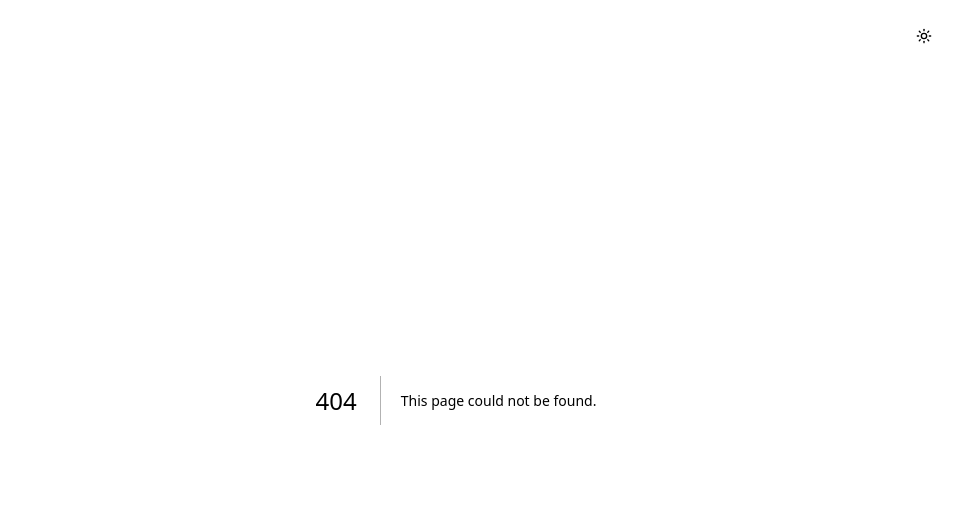
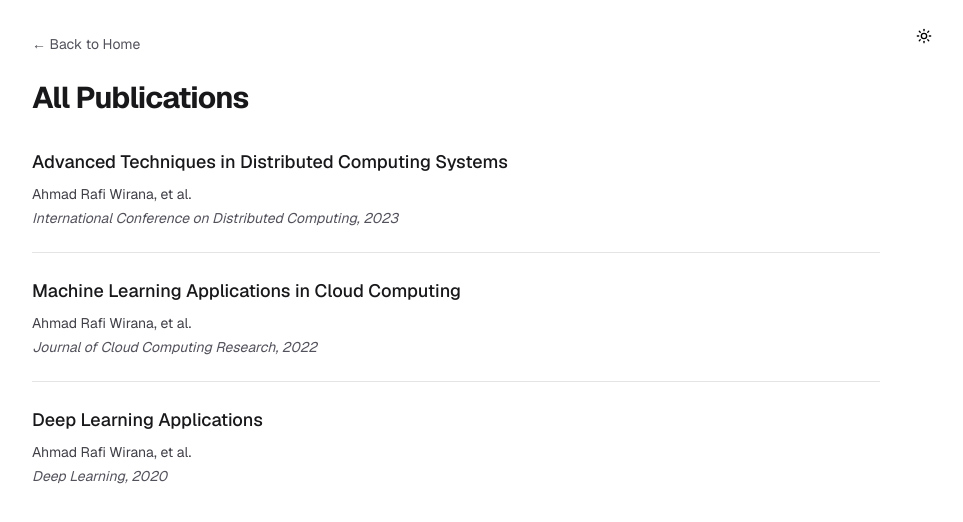
Before and after one commit to ahmadrafidev/cv, a Next.js app: page /publications in a window 1280 px wide. Before the commit this address had no page. Shown: the top 522 px of the page, without its empty margins (184-1147 px from the left). Built offline with nearby package versions, Linux system fonts and the light colour scheme.

Commit message:
add publications pages

```diff
--- a/app/page.tsx
+++ b/app/page.tsx
@@ -94,9 +94,21 @@ export default async function HomePage() {
 
         {/* Publications */}
         <section aria-labelledby="publications-heading">
-          <h2 id="publications-heading" className="text-lg md:text-xl font-semibold mb-4 text-zinc-900 dark:text-zinc-50">Selected Publications</h2>
+          <div className="flex justify-between items-center mb-4">
+            <h2 id="publications-heading" className="text-lg md:text-xl font-semibold text-zinc-900 dark:text-zinc-50">Selected Publications</h2>
+            <a
+              href="/publications"
+              className="text-sm text-zinc-600 dark:text-zinc-400 hover:text-zinc-900 dark:hover:text-zinc-50 flex items-center gap-1"
+            >
+              View all
+              <svg xmlns="http://www.w3.org/2000/svg" width="16" height="16" viewBox="0 0 24 24" fill="none" stroke="currentColor" strokeWidth="2" strokeLinecap="round" strokeLinejoin="round" className="lucide lucide-arrow-right">
+                <path d="M5 12h14"/>
+                <path d="m12 5 7 7-7 7"/>
+              </svg>
+            </a>
+          </div>
           <div className="space-y-4">
-            {publications.publications.map((pub: Publication, index: number) => (
+            {publications.publications.slice(0, 3).map((pub: Publication, index: number) => (
               <div key={index}>
                 <h3 className="font-medium text-base md:text-lg text-zinc-900 dark:text-zinc-50 mb-1">
                   {pub.link ? (
--- /dev/null
+++ b/app/publications/page.tsx
@@ -0,0 +1,43 @@
+import { getAllContent } from '@/lib/content';
+import { ContentData, Publication } from '@/types/content';
+import Link from 'next/link';
+
+export default async function PublicationsPage() {
+  const content = getAllContent() as ContentData;
+  const { publications } = content;
+
+  return (
+    <main className="max-w-4xl mx-auto px-6 py-8 min-h-screen bg-white dark:bg-black">
+      <div className="mb-6">
+        <Link
+          href="/"
+          className="text-zinc-600 dark:text-zinc-400 hover:text-zinc-900 dark:hover:text-zinc-50 text-sm"
+        >
+          ← Back to Home
+        </Link>
+      </div>
+
+      <h1 className="text-2xl md:text-3xl font-bold tracking-tight mb-8 text-zinc-900 dark:text-zinc-50">
+        All Publications
+      </h1>
+
+      <div className="space-y-6">
+        {publications.publications.map((pub: Publication, index: number) => (
+          <div key={index} className="border-b border-zinc-200 dark:border-zinc-800 pb-6 last:border-0">
+            <h2 className="font-medium text-base md:text-lg text-zinc-900 dark:text-zinc-50 mb-2">
+              {pub.link ? (
+                <a href={pub.link} className="hover:text-zinc-600 hover:underline dark:hover:text-zinc-300">
+                  {pub.title}
+                </a>
+              ) : (
+                pub.title
+              )}
+            </h2>
+            <p className="text-xs md:text-sm text-zinc-700 dark:text-zinc-300 mb-1">{pub.authors}</p>
+            <p className="text-xs md:text-sm italic text-zinc-600 dark:text-zinc-400">{pub.venue}</p>
+          </div>
+        ))}
+      </div>
+    </main>
+  );
+}
--- a/content/publications.md
+++ b/content/publications.md
@@ -4,11 +4,17 @@ publications:
     authors: "Ahmad Rafi Wirana, et al."
     venue: "International Conference on Distributed Computing, 2023"
     link: "https://example.com/paper1"
-    abstract: "This paper presents novel approaches to distributed computing..."
+    abstract: "This paper presents novel approaches to distributed computing"
 
   - title: "Machine Learning Applications in Cloud Computing"
     authors: "Ahmad Rafi Wirana, et al."
     venue: "Journal of Cloud Computing Research, 2022"
     link: "https://example.com/paper2"
-    abstract: "An investigation into the integration of machine learning..."
+    abstract: "An investigation into the integration of machine learning in cloud computing"
+
+  - title: "Deep Learning Applications"
+    authors: "Ahmad Rafi Wirana, et al."
+    venue: "Deep Learning, 2020"
+    link: "https://example.com/paper3"
+    abstract: "An investigation into the integration of deep learning"
 ---
```
